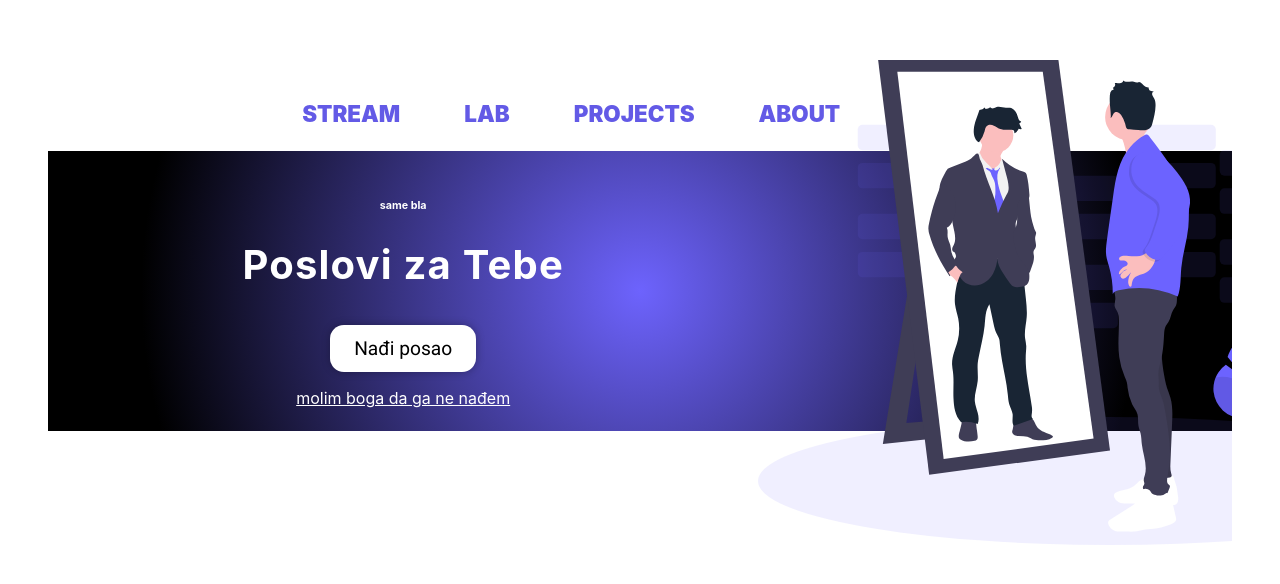
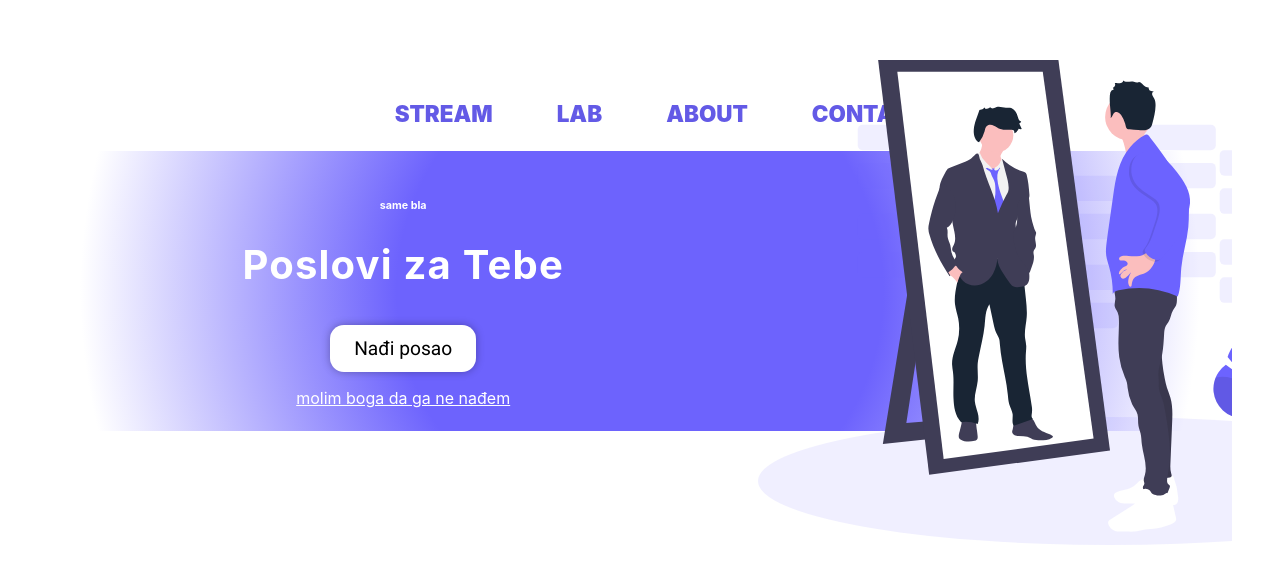
Before and after one commit to belforto/dentist-app, a Next.js app: page /jobs in a window 1280 px wide. Shown: the part 132-716 px from the top of the page. Built offline with nearby package versions, Linux system fonts and the light colour scheme.

Commit message:
job white

```diff
--- a/components/categories/categories.module.scss
+++ b/components/categories/categories.module.scss
@@ -44,8 +44,8 @@
         }
 
         &:hover {
-          background: rgb(255,255,255);
-background: radial-gradient(circle, rgba(255,255,255,1) 60%, rgba(0,0,0,1) 100%);
+//           background: rgb(255,255,255);
+// background: radial-gradient(circle, rgba(255,255,255,1) 60%, rgba(0,0,0,1) 100%);
             padding-left:3em;
             color: black;
 
--- a/components/categories/index.tsx
+++ b/components/categories/index.tsx
@@ -10,7 +10,6 @@ export const Categories = () => {
     <ul>
         <li><a href="#">Stream</a></li>
         <li><a href="#">Lab</a></li>
-        <li><a href="#">Projects</a></li>
         <li><a href="#">About</a></li>
         <li><a href="#">Contact</a></li>
     </ul>
--- a/components/hero/hero.module.scss
+++ b/components/hero/hero.module.scss
@@ -16,7 +16,7 @@
     //     background: rgb(63,94,251);
 // background: radial-gradient(circle, rgba(63,94,251,1) 0%, rgba(0,0,0,1) 88%);
 background: rgb(109,99,253);
-background: radial-gradient(circle, rgba(109,99,253,1) 0%, rgba(0,0,0,1) 82%);
+background: radial-gradient(circle, rgba(109,99,253,1) 40%, $base-color-bright 92%);
 
     .textAndBtn{
       width: 60%;
```
